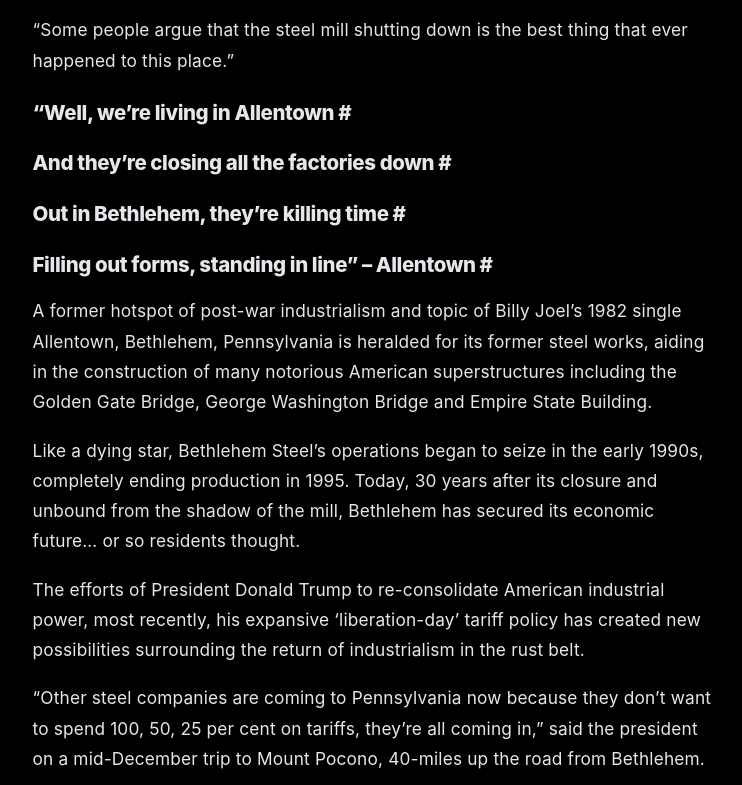
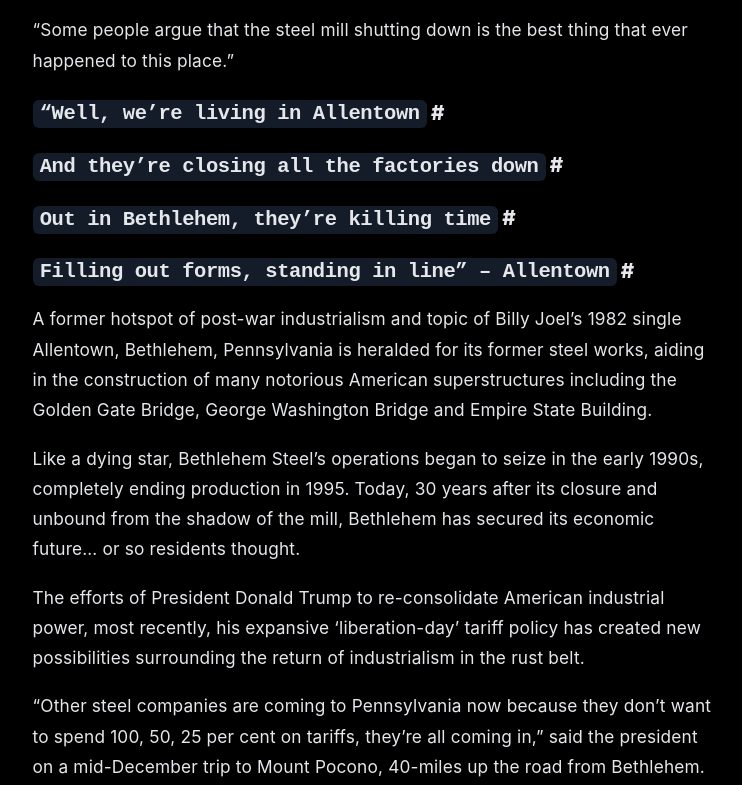
Before and after one commit to Tom-Holliday/Quixotic, an Eleventy site: page src/posts/what-bethlehem’s-post-steel-economy-says-about-reindustrialising-america.md in a window 1280 px wide. Shown: the part 1061-1846 px from the top of the page, without its empty margins (266-1008 px from the left). Built offline with nearby package versions, Linux system fonts and the light colour scheme; Eleventy itself is replaced by a stand-in of ours; files that its build step writes are made by us from their sources; a script that the page names is missing.

Commit message:
Update Posts “what-bethlehem’s-post-steel-economy-says-about-reindustrialising-america”

```diff
--- a/src/posts/what-bethlehem’s-post-steel-economy-says-about-reindustrialising-america.md
+++ b/src/posts/what-bethlehem’s-post-steel-economy-says-about-reindustrialising-america.md
@@ -12,13 +12,13 @@ Source: Adobe Stock. *Derelict Bethlehem steel mill illuminated by the winter su
 
 “Some people argue that the steel mill shutting down is the best thing that ever happened to this place.”
 
-### “Well, we’re living in Allentown
+### `“Well, we’re living in Allentown`
 
-### And they’re closing all the factories down
+### `And they’re closing all the factories down`
 
-### Out in Bethlehem, they’re killing time
+### `Out in Bethlehem, they’re killing time`
 
-### Filling out forms, standing in line” – Allentown
+### `Filling out forms, standing in line” – Allentown`
 
 A former hotspot of post-war industrialism and topic of Billy Joel’s 1982 single Allentown, Bethlehem, Pennsylvania is heralded for its former steel works, aiding in the construction of many notorious American superstructures including the Golden Gate Bridge, George Washington Bridge and Empire State Building.
 
@@ -92,6 +92,6 @@ Despite his nostalgia for what is unequivocally an institution of American indus
 
 “Bringing steel back could actually make things more expensive – not cheaper – if it tightens housing or pulls investment elsewhere,” he argued.
 
-### “Bethlehem Is Back”
+### `“Bethlehem Is Back”`
 
 Throughout his second term, Trump has undoubtedly displayed a romantic devotion to American history, revelling in the industrial feats of the greatest generation. Whether Trump can foster a return to history is one thing, but whether his voters approve is another.
```
